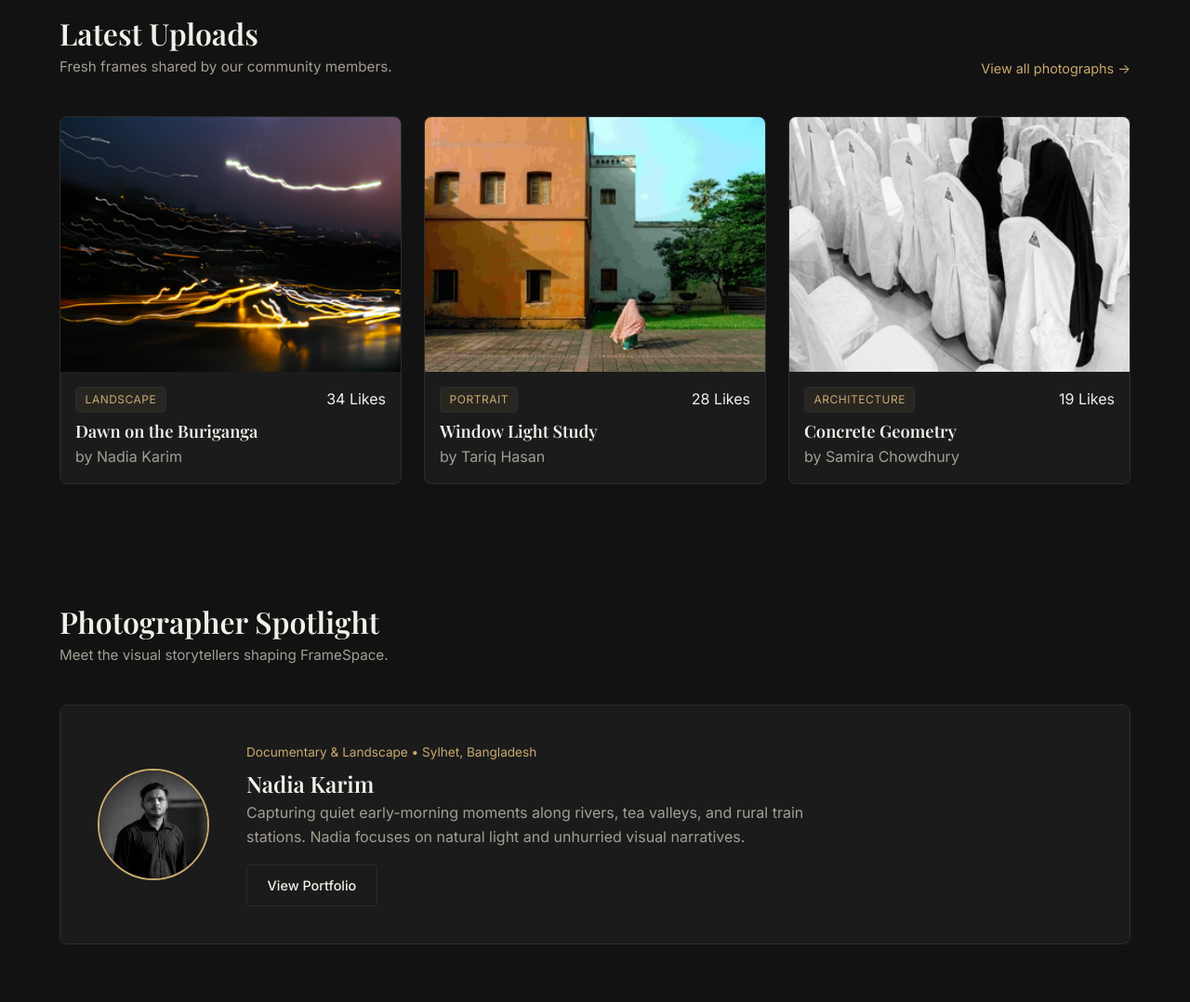
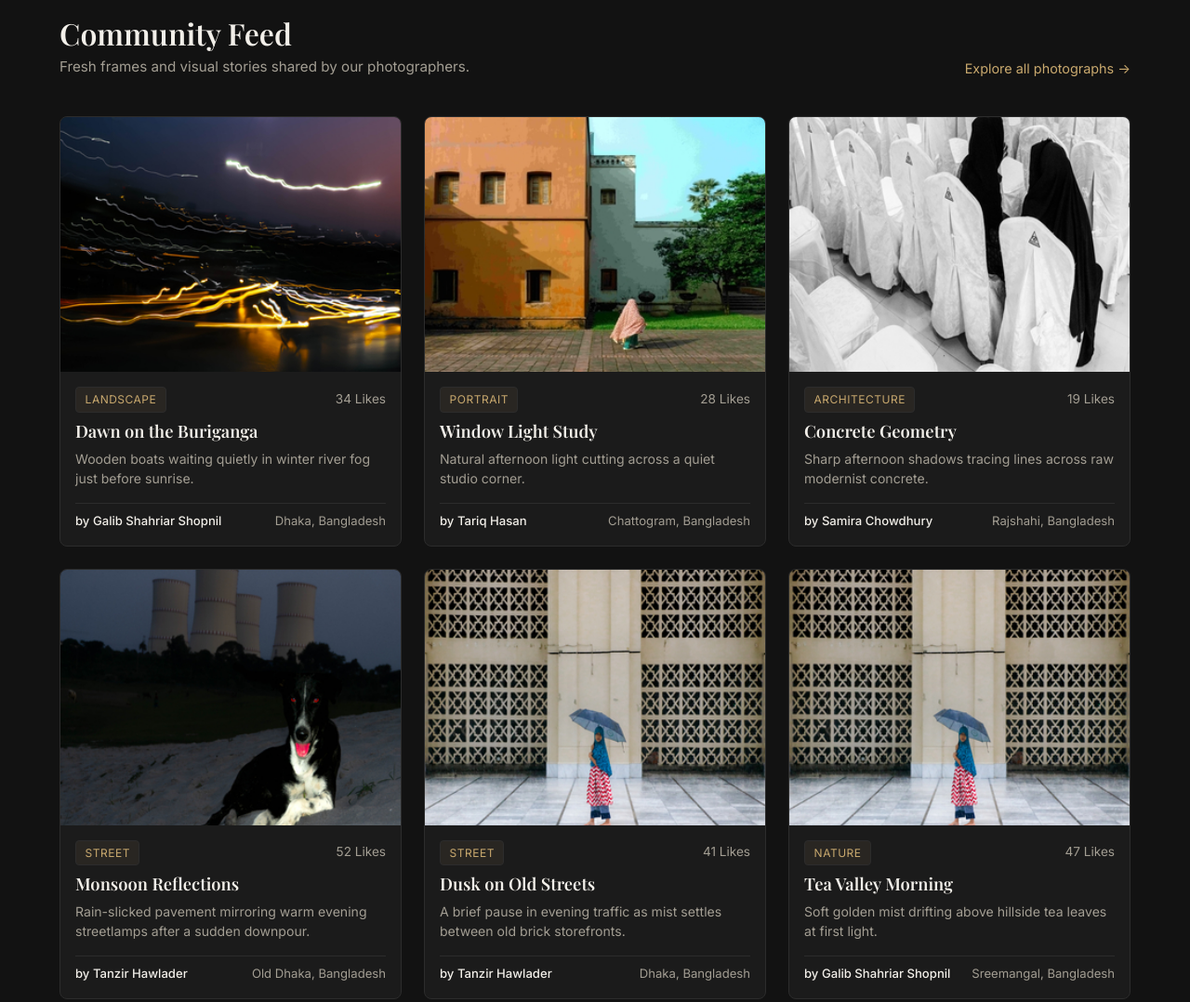
Before and after one commit to gsShopnil/Frame-Space---Photography-Community-Platform, a plain HTML site: page index.html in a window 1280 px wide. Shown: the part 1500-2578 px from the top of the page at 93% size. Drawn offline with nearby package versions, Linux system fonts and the light colour scheme.

Commit message:
feat: connect dynamic community feed and update spotlight

```diff
--- a/index.html
+++ b/index.html
@@ -6,22 +6,20 @@
   <meta name="description" content="FrameSpace — A Community Beyond the Frame. Discover visual stories and share your photography.">
   <title>FrameSpace — A Community Beyond the Frame</title>
 
-  <!-- Google Fonts -->
   <link rel="preconnect" href="https://fonts.googleapis.com">
   <link rel="preconnect" href="https://fonts.gstatic.com" crossorigin>
   <link href="https://fonts.googleapis.com/css2?family=Inter:wght@400;500;600&family=Playfair+Display:wght@600;700&display=swap" rel="stylesheet">
 
-  <!-- Stylesheets -->
   <link rel="stylesheet" href="css/style.css">
   <link rel="stylesheet" href="css/components.css">
   <link rel="stylesheet" href="css/responsive.css">
 
-  <!-- Global JavaScript -->
   <script src="js/main.js" defer></script>
+  <script src="js/data.js" defer></script>
+  <script src="js/feed.js" defer></script>
 </head>
 <body>
 
-  <!-- Header & Navigation -->
   <header class="site-header">
     <div class="container navbar">
       <a href="index.html" class="brand-logo">Frame<span>Space</span></a>
@@ -49,7 +47,6 @@
   </header>
 
   <main>
-    <!-- 1. Hero Section -->
     <section class="hero">
       <div class="container hero-grid">
         <div>
@@ -74,7 +71,6 @@
       </div>
     </section>
 
-    <!-- 2. Featured Photography -->
     <section class="section">
       <div class="container">
         <div class="section-header">
@@ -92,71 +88,27 @@
             <p class="featured-story">
               Shot just minutes after a heavy evening downpour, when the empty pavement turned into a mirror for warm sodium streetlights and passing rickshaws.
             </p>
-            <p class="featured-meta">Captured by <strong>Arafat Rahman</strong> &mdash; Old Dhaka</p>
+            <p class="featured-meta">Captured by <strong>Tanzir Hawlader</strong> &mdash; Old Dhaka</p>
             <a href="explore.html" class="btn btn-outline">Discover More Stories</a>
           </div>
         </article>
       </div>
     </section>
 
-    <!-- 3. Latest Uploads Preview -->
     <section class="section">
       <div class="container">
         <div class="section-header-row">
           <div>
-            <h2>Latest Uploads</h2>
-            <p class="section-subtitle">Fresh frames shared by our community members.</p>
+            <h2>Community Feed</h2>
+            <p class="section-subtitle">Fresh frames and visual stories shared by our photographers.</p>
           </div>
-          <a href="explore.html" class="text-link">View all photographs &rarr;</a>
+          <a href="explore.html" class="text-link">Explore all photographs &rarr;</a>
         </div>
 
-        <div class="photo-grid">
-          <article class="photo-card">
-            <div class="photo-card-media">
-              <img src="assets/images/photos/upload-1.jpg" alt="Morning river fog with wooden boats">
-            </div>
-            <div class="photo-card-body">
-              <div class="photo-card-top">
-                <span class="badge">Landscape</span>
-                <span class="photo-card-meta">34 Likes</span>
-              </div>
-              <h3 class="photo-card-title">Dawn on the Buriganga</h3>
-              <p class="photo-card-meta">by Nadia Karim</p>
-            </div>
-          </article>
-
-          <article class="photo-card">
-            <div class="photo-card-media">
-              <img src="assets/images/photos/upload-2.jpg" alt="Close-up portrait bathed in soft window light">
-            </div>
-            <div class="photo-card-body">
-              <div class="photo-card-top">
-                <span class="badge">Portrait</span>
-                <span class="photo-card-meta">28 Likes</span>
-              </div>
-              <h3 class="photo-card-title">Window Light Study</h3>
-              <p class="photo-card-meta">by Tariq Hasan</p>
-            </div>
-          </article>
-
-          <article class="photo-card">
-            <div class="photo-card-media">
-              <img src="assets/images/photos/upload-3.jpg" alt="Geometric shadows on brutalist concrete wall">
-            </div>
-            <div class="photo-card-body">
-              <div class="photo-card-top">
-                <span class="badge">Architecture</span>
-                <span class="photo-card-meta">19 Likes</span>
-              </div>
-              <h3 class="photo-card-title">Concrete Geometry</h3>
-              <p class="photo-card-meta">by Samira Chowdhury</p>
-            </div>
-          </article>
-        </div>
+        <div id="photoFeedGrid" class="photo-grid"></div>
       </div>
     </section>
 
-    <!-- 4. Photographer Spotlight -->
     <section class="section">
       <div class="container">
         <div class="section-header">
@@ -167,23 +119,22 @@
         <div class="spotlight-card">
           <img
             src="assets/images/avatars/spotlight-photographer.jpg"
-            alt="Portrait of spotlight photographer Nadia Karim"
+            alt="Portrait of spotlight photographer Galib Shahriar Shopnil"
             class="spotlight-avatar"
           >
           <div class="spotlight-info">
-            <p class="spotlight-meta">Documentary &amp; Landscape &bull; Sylhet, Bangladesh</p>
-            <h3>Nadia Karim</h3>
+            <p class="spotlight-meta">Street &amp; Documentary &bull; Dhaka, Bangladesh</p>
+            <h3>Galib Shahriar Shopnil</h3>
             <p class="spotlight-bio">
-              Capturing quiet early-morning moments along rivers, tea valleys, and rural train stations. Nadia focuses on natural light and unhurried visual narratives.
+              Visual storyteller focused on capturing candid moments, natural light, and everyday life across Bangladesh.
             </p>
-            <a href="profile.html" class="btn btn-outline">View Portfolio</a>
+            <a href="profile.html?id=gsshopnil" class="btn btn-outline">View Portfolio</a>
           </div>
         </div>
       </div>
     </section>
   </main>
 
-  <!-- Footer -->
   <footer class="site-footer">
     <div class="container">
       <div class="footer-grid">
```
